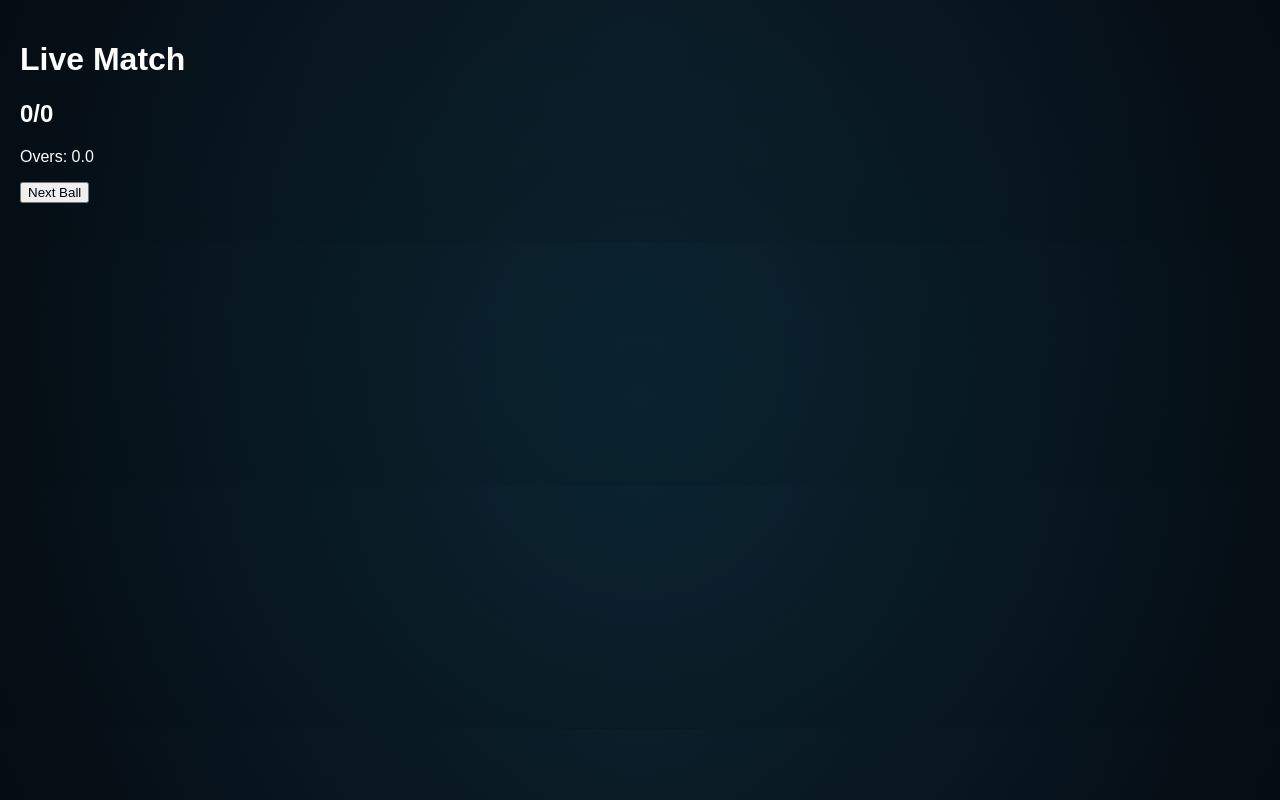
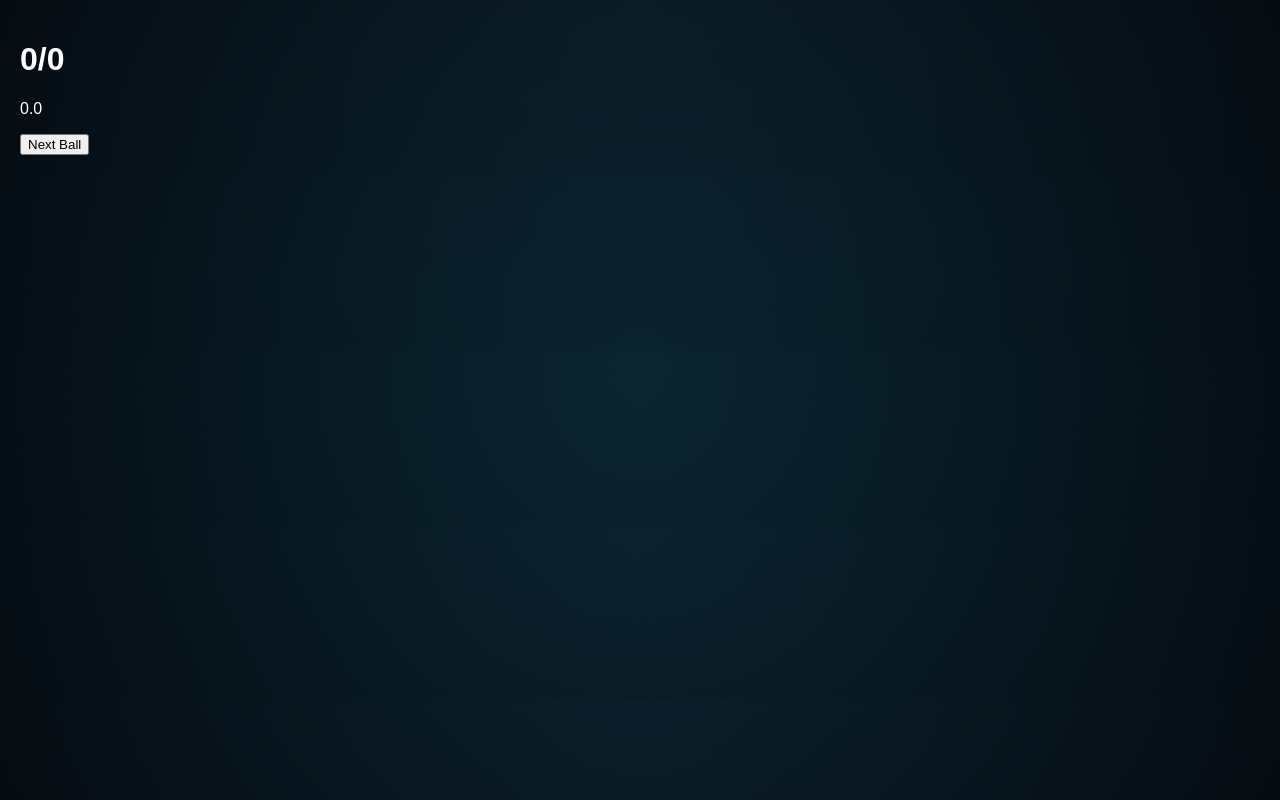
Before and after one commit to Vishal091/ipl-simulator, a Next.js app in the folder frontend/: page /match/live in a window 1280 px wide. Built offline with nearby package versions, Linux system fonts and the light colour scheme.

Commit message:
Update page.js

```diff
--- a/frontend/app/match/live/page.js
+++ b/frontend/app/match/live/page.js
@@ -1,41 +1,26 @@
 "use client";
 import { useState } from "react";
 
-export default function LiveMatch() {
+export default function Live() {
   const [score, setScore] = useState(0);
   const [wickets, setWickets] = useState(0);
   const [balls, setBalls] = useState(0);
-  const [log, setLog] = useState([]);
 
   const playBall = () => {
-    const outcomes = [0,1,2,4,6,"W"];
-    const res = outcomes[Math.floor(Math.random() * outcomes.length)];
+    const r = [0,1,2,4,6,"W"][Math.floor(Math.random()*6)];
 
-    if (res === "W") {
-      setWickets(wickets + 1);
-      setLog([...log, "WICKET"]);
-    } else {
-      setScore(score + res);
-      setLog([...log, res]);
-    }
+    if (r === "W") setWickets(wickets+1);
+    else setScore(score+r);
 
-    setBalls(balls + 1);
+    setBalls(balls+1);
   };
 
   return (
-    <div style={{ padding: "20px", color: "white" }}>
-      <h1>Live Match</h1>
-
-      <h2>{score}/{wickets}</h2>
-      <p>Overs: {Math.floor(balls/6)}.{balls%6}</p>
+    <div style={{ padding: 20, color: "white" }}>
+      <h1>{score}/{wickets}</h1>
+      <p>{Math.floor(balls/6)}.{balls%6}</p>
 
       <button onClick={playBall}>Next Ball</button>
-
-      <div style={{ marginTop: "20px" }}>
-        {log.slice(-10).map((l, i) => (
-          <span key={i} style={{ marginRight: "8px" }}>{l}</span>
-        ))}
-      </div>
     </div>
   );
 }
```
